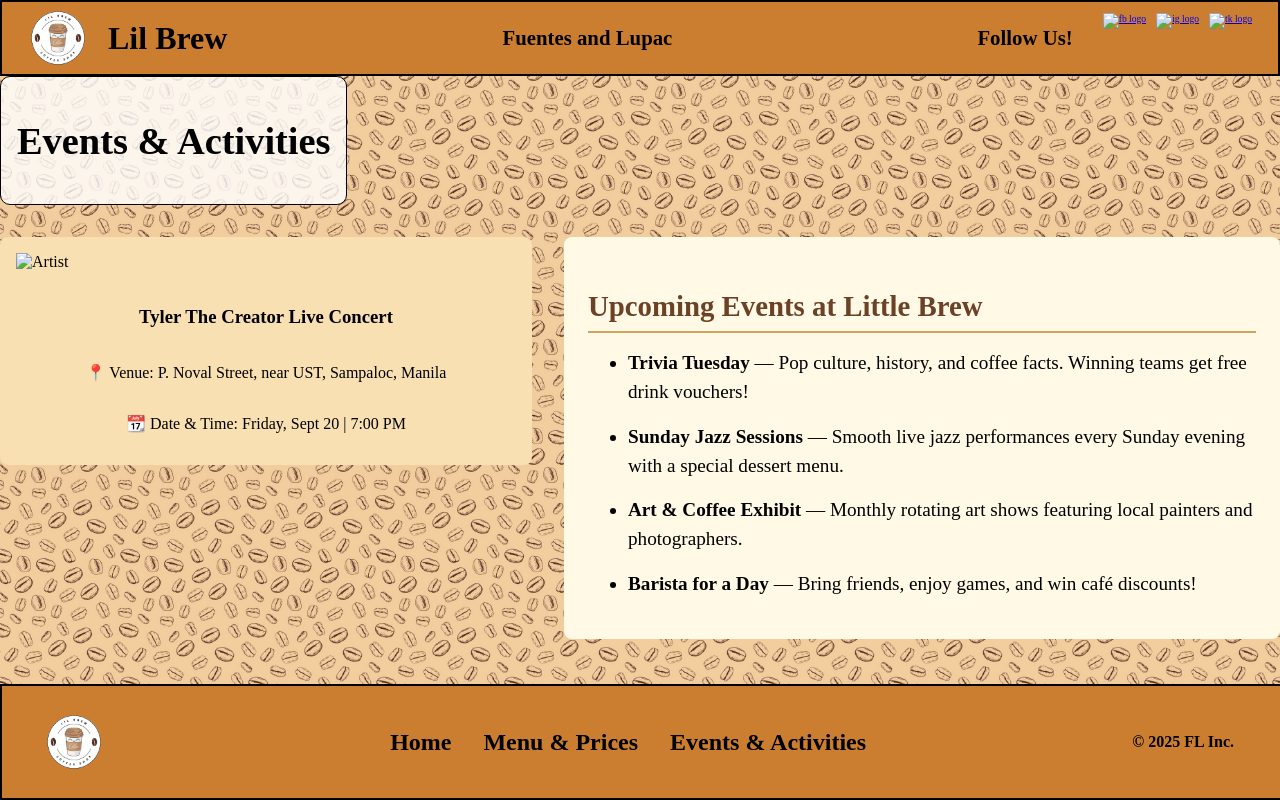
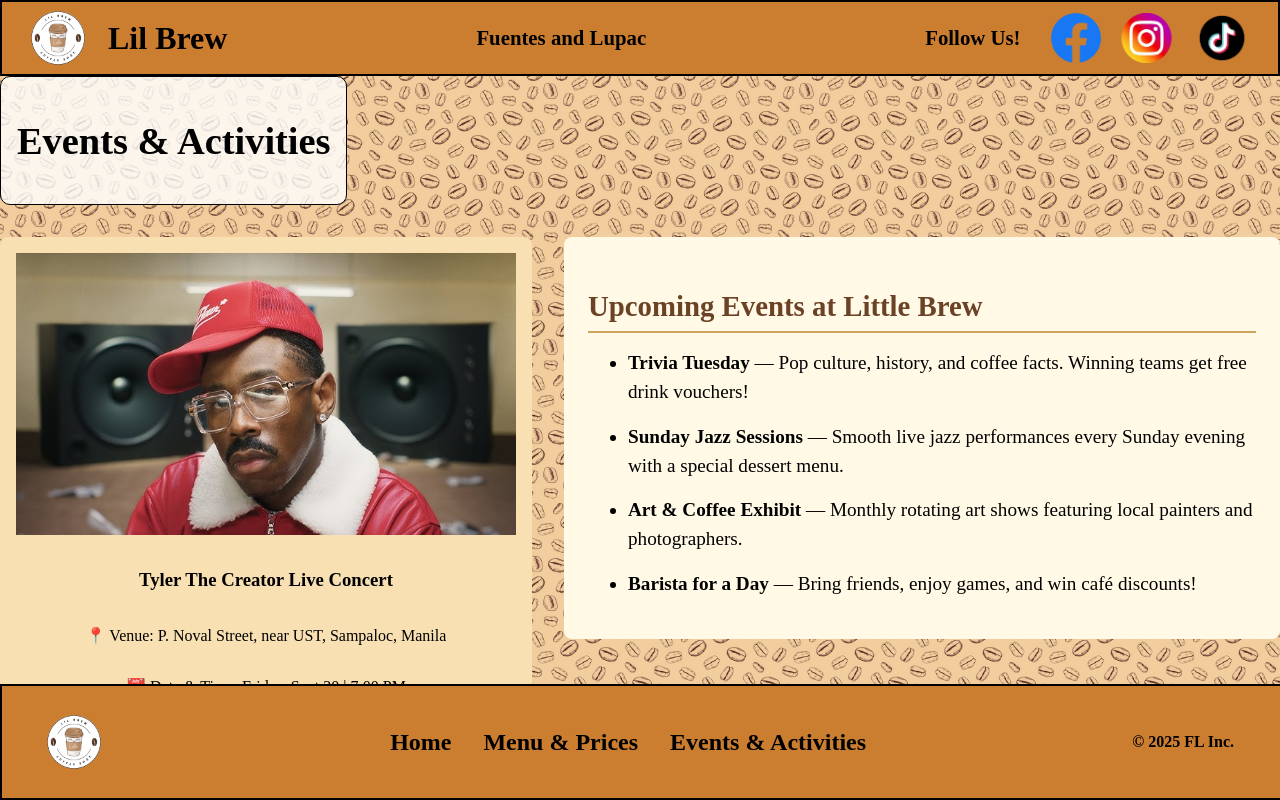
Before and after one commit to tzarfuentes/Little-Brew-Project-1, a plain HTML site: page events.html in a window 1280 px wide. Drawn offline with Linux system fonts and the light colour scheme; files whose address does not match are found by name.

Commit message:
Update events.html

```diff
--- a/events.html
+++ b/events.html
@@ -11,9 +11,9 @@
     <h2>Lil Brew</h2>
     <h3>Fuentes and Lupac</h3>
     <h3> Follow Us!</h3>
-    <a href="index.html"><img src="images/facebook_png-removebg-preview.png" alt="fb logo" class="fb"></a>
-    <a href="index.html"><img src="images/instagram_png-removebg-preview.png" alt="ig logo" class="ig"></a>
-    <a href="index.html"><img src="images/tiktok_png-removebg-preview.png" alt="tk logo" class="tk"></a>
+    <a href="index.html"><img src="facebook_png-removebg-preview.png" alt="fb logo" class="fb"></a>
+    <a href="index.html"><img src="instagram_png-removebg-preview.png" alt="ig logo" class="ig"></a>
+    <a href="index.html"><img src="tiktok_png-removebg-preview.png" alt="tk logo" class="tk"></a>
   </header>
 
   <main>
@@ -23,7 +23,7 @@
 
   <div class="events-container">
     <aside>
-      <img src="images/tyler.jpg" alt="Artist">
+      <img src="tyler.jpg" alt="Artist">
       <h3>Tyler The Creator Live Concert</h3>
       <p>📍 Venue: P. Noval Street, near UST, Sampaloc, Manila</p>
       <p>📆 Date & Time: Friday, Sept 20 | 7:00 PM</p>
```
